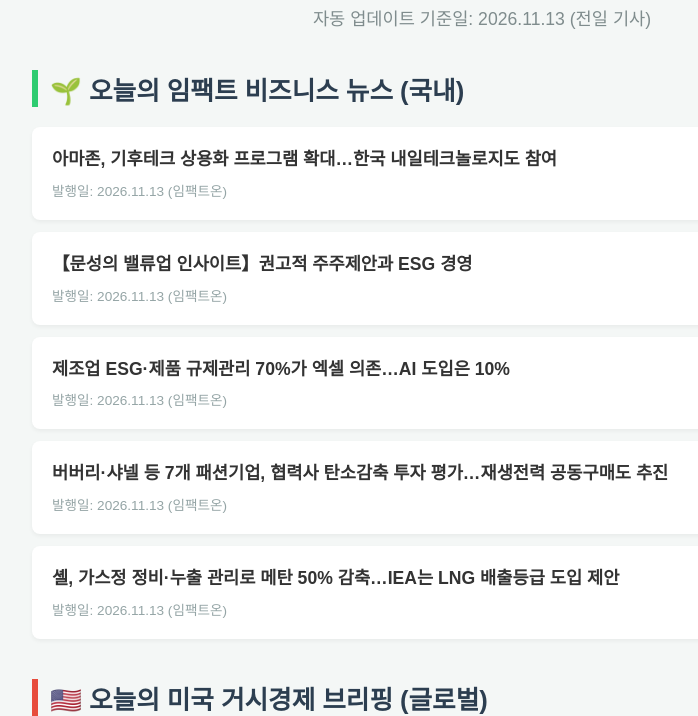
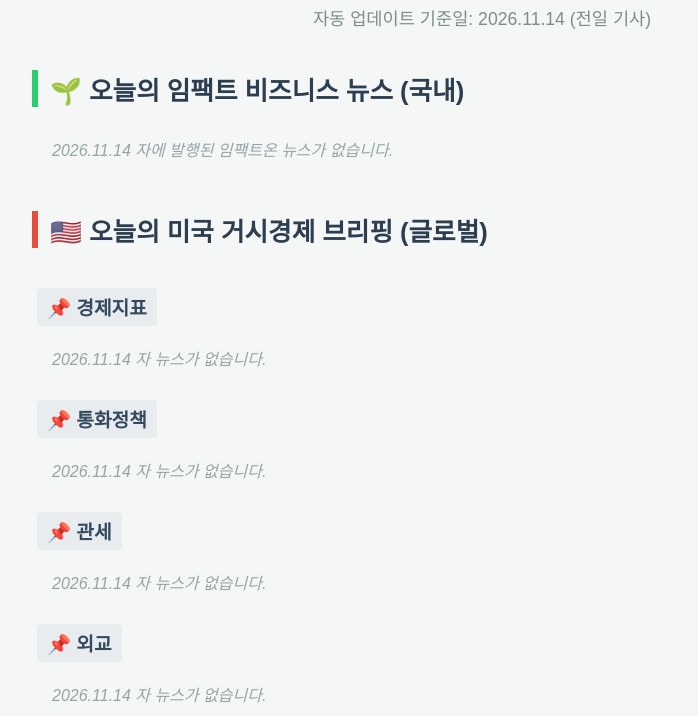
Before and after one commit to jack0322598-web/daily-impact-news, a plain HTML site: page index.html in a window 1280 px wide. Shown: the part 87-803 px from the top of the page, without its empty margins (158-856 px from the left). Drawn offline with Linux system fonts and the light colour scheme.

Commit message:
🌱 매일 아침 7시 뉴스 자동 업데이트

```diff
--- a/index.html
+++ b/index.html
@@ -21,34 +21,9 @@
 </head>
 <body>
     <h1>📋 오늘의 종합 뉴스 브리핑</h1>
-    <div class="date-title">자동 업데이트 기준일: 2026.11.13 (전일 기사)</div>
+    <div class="date-title">자동 업데이트 기준일: 2026.11.14 (전일 기사)</div>
 
     <div class="section-title">🌱 오늘의 임팩트 비즈니스 뉴스 (국내)</div>
-
-        <div class="news-card">
-            <div class="news-title"><a href="https://www.impacton.net/news/articleView.html?idxno=30670" target="_blank">아마존, 기후테크 상용화 프로그램 확대…한국 내일테크놀로지도 참여</a></div>
-            <div class="news-date">발행일: 2026.11.13 (임팩트온)</div>
-        </div>
-
-        <div class="news-card">
-            <div class="news-title"><a href="https://www.impacton.net/news/articleView.html?idxno=30677" target="_blank">【문성의 밸류업 인사이트】권고적 주주제안과 ESG 경영</a></div>
-            <div class="news-date">발행일: 2026.11.13 (임팩트온)</div>
-        </div>
-
-        <div class="news-card">
-            <div class="news-title"><a href="https://www.impacton.net/news/articleView.html?idxno=30676" target="_blank">제조업 ESG·제품 규제관리 70%가 엑셀 의존…AI 도입은 10%</a></div>
-            <div class="news-date">발행일: 2026.11.13 (임팩트온)</div>
-        </div>
-
-        <div class="news-card">
-            <div class="news-title"><a href="https://www.impacton.net/news/articleView.html?idxno=30675" target="_blank">버버리·샤넬 등 7개 패션기업, 협력사 탄소감축 투자 평가…재생전력 공동구매도 추진</a></div>
-            <div class="news-date">발행일: 2026.11.13 (임팩트온)</div>
-        </div>
-
-        <div class="news-card">
-            <div class="news-title"><a href="https://www.impacton.net/news/articleView.html?idxno=30673" target="_blank">셸, 가스정 정비·누출 관리로 메탄 50% 감축…IEA는 LNG 배출등급 도입 제안</a></div>
-            <div class="news-date">발행일: 2026.11.13 (임팩트온)</div>
-        </div>
-
+<div class='no-news'>2026.11.14 자에 발행된 임팩트온 뉴스가 없습니다.</div>
     <div class="section-title macro">🇺🇸 오늘의 미국 거시경제 브리핑 (글로벌)</div>
-<div class='sub-category'>📌 경제지표</div><div class='no-news'>2026.11.13 자 뉴스가 없습니다.</div><div class='sub-category'>📌 통화정책</div><div class='no-news'>2026.11.13 자 뉴스가 없습니다.</div><div class='sub-category'>📌 관세</div><div class='no-news'>2026.11.13 자 뉴스가 없습니다.</div><div class='sub-category'>📌 외교</div><div class='no-news'>2026.11.13 자 뉴스가 없습니다.</div></body></html>
+<div class='sub-category'>📌 경제지표</div><div class='no-news'>2026.11.14 자 뉴스가 없습니다.</div><div class='sub-category'>📌 통화정책</div><div class='no-news'>2026.11.14 자 뉴스가 없습니다.</div><div class='sub-category'>📌 관세</div><div class='no-news'>2026.11.14 자 뉴스가 없습니다.</div><div class='sub-category'>📌 외교</div><div class='no-news'>2026.11.14 자 뉴스가 없습니다.</div></body></html>
```
